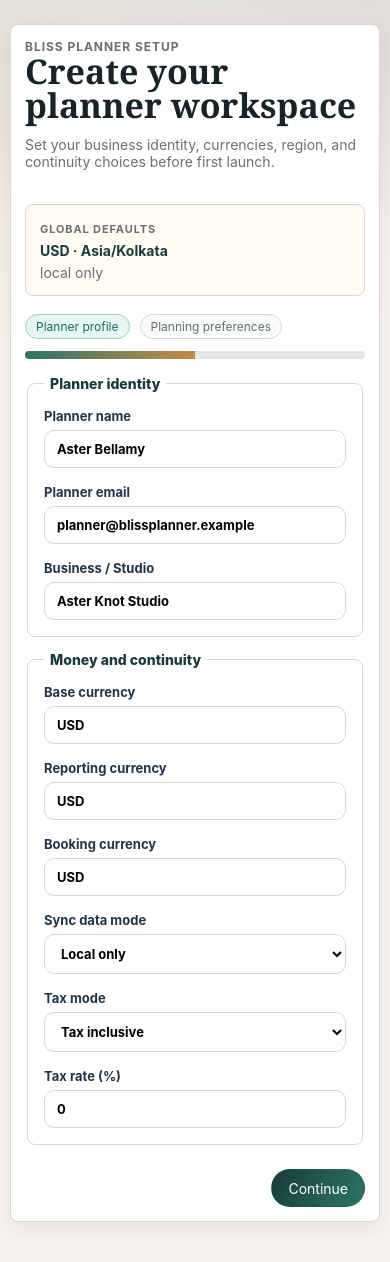
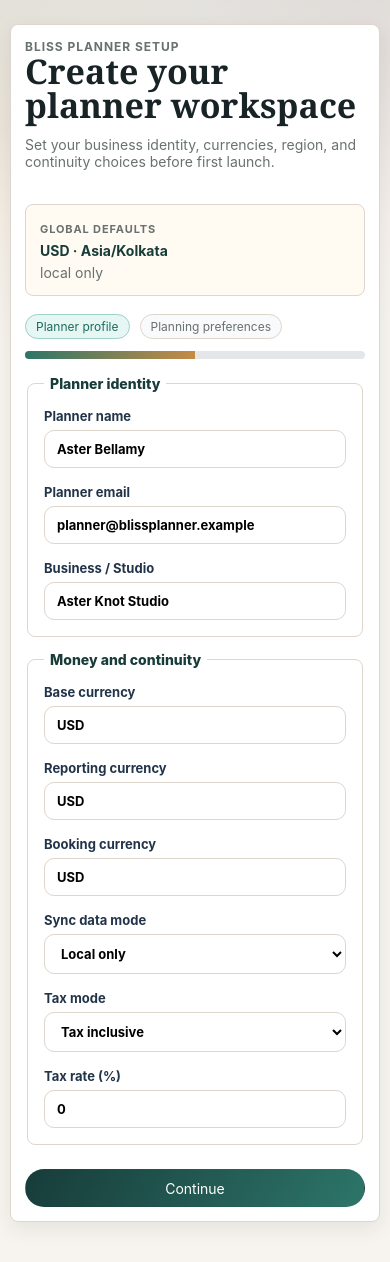
Before and after one commit to megnav-png/bliss-planner, a Next.js app: page / in a window 390 px wide. Built offline with nearby package versions, Linux system fonts and the light colour scheme.

Commit message:
Fix mobile dashboard overflow

```diff
--- a/src/app/globals.css
+++ b/src/app/globals.css
@@ -98,6 +98,15 @@ main {
   gap: 16px;
 }
 
+.grid > *,
+.panel,
+.table-wrap,
+.sync-control-group,
+.task-item,
+.impact-row {
+  min-width: 0;
+}
+
 .grid.two {
   grid-template-columns: repeat(2, minmax(0, 1fr));
 }
@@ -116,6 +125,14 @@ main {
   justify-content: flex-end;
   gap: 8px;
   margin-top: 8px;
+}
+
+.row-actions > * {
+  min-width: 0;
+}
+
+.row-actions input {
+  flex: 1 1 220px;
 }
 
 button,
@@ -767,6 +784,10 @@ button:disabled {
   gap: 10px;
 }
 
+.task-item > div {
+  min-width: 0;
+}
+
 .impact-summary {
   display: grid;
   grid-template-columns: repeat(2, 1fr);
@@ -977,6 +998,23 @@ button:disabled {
   .table-toolbar select {
     width: 100%;
   }
+
+  .row-actions {
+    justify-content: stretch;
+  }
+
+  .row-actions .btn,
+  .row-actions button {
+    flex: 1 1 auto;
+  }
+
+  .task-table {
+    min-width: 680px;
+  }
+
+  .task-item {
+    align-items: flex-start;
+  }
 }
 
 @media (max-width: 520px) {
```
